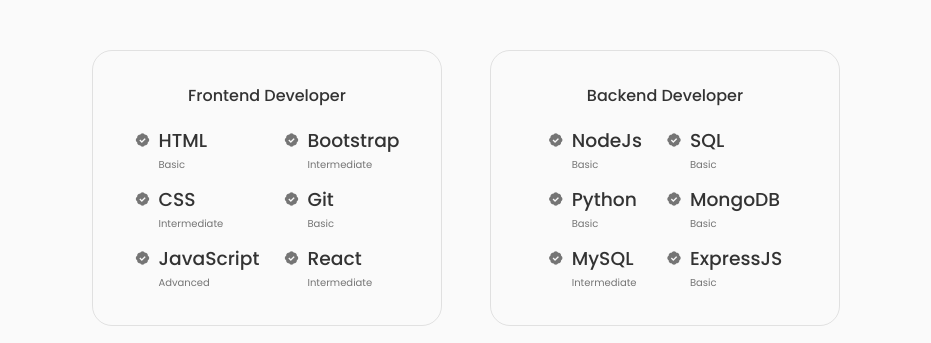
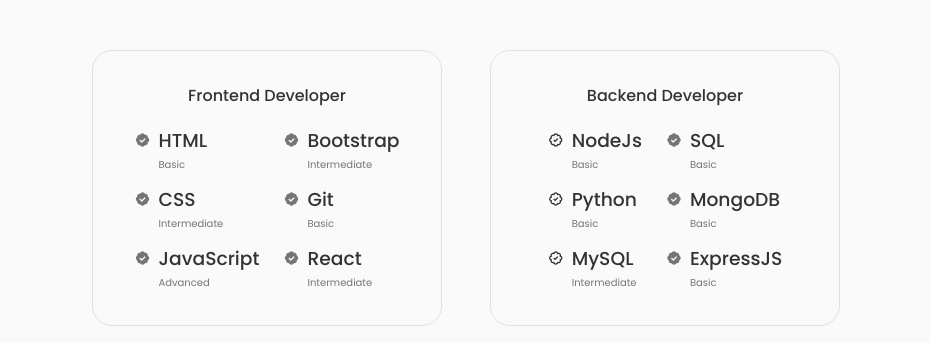
Before and after one commit to atib-ashar/portfolio, a React (Create React App) app: page / in a window 1280 px wide. Shown: the part 2440-2783 px from the top of the page, without its empty margins (174-1105 px from the left). Built offline with nearby package versions, Linux system fonts and the light colour scheme.

Commit message:
first commit

```diff
--- a/src/components/skills/Backend.jsx
+++ b/src/components/skills/Backend.jsx
@@ -8,7 +8,7 @@
         <div className="skills__box">
             <div className="skills__group">
                 <div className="skills__data">
-                    <i class='bx bxs-badge-check'></i>
+                    <i class='bx bx-badge-check'></i>
                     <div>
                         <h3 className="skills__name">NodeJs</h3>
                         <span className="skills__level">Basic</span>
@@ -16,7 +16,7 @@
                 </div>
 
                 <div className="skills__data">
-                    <i class='bx bxs-badge-check'></i>
+                    <i class='bx bx-badge-check'></i>
                     <div>
                         <h3 className="skills__name">Python</h3>
                         <span className="skills__level">Basic</span>
@@ -24,7 +24,7 @@
                 </div>
 
                 <div className="skills__data">
-                    <i class='bx bxs-badge-check'></i>
+                    <i class='bx bx-badge-check'></i>
                     <div>
                         <h3 className="skills__name">MySQL</h3>
                         <span className="skills__level">Intermediate</span>
```
Also changed, not shown: 1 other file (tests, documents, lock files or other folders).
